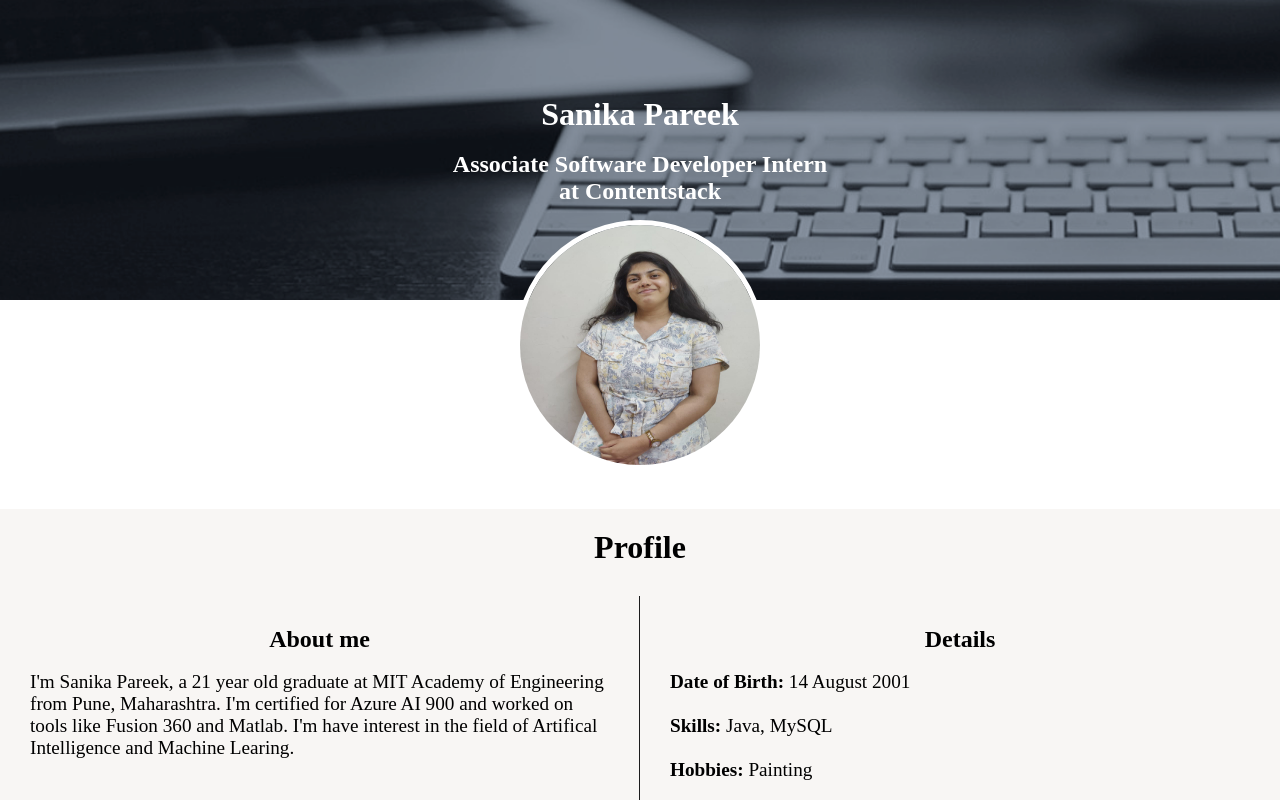
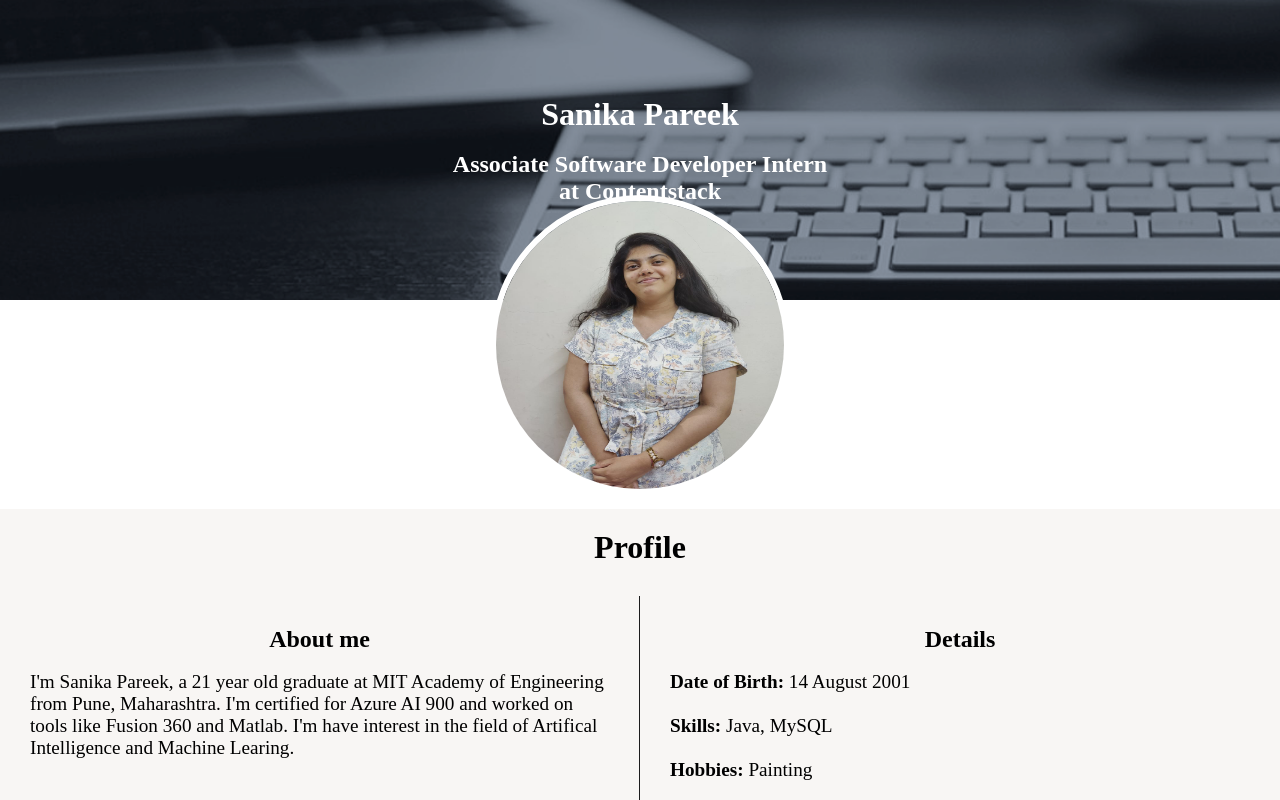
Before and after one commit to sanikapareek-contentstack/sanika-portfolio, a plain HTML site: page index.html in a window 1280 px wide. In both pictures the pointer is over the picture 640 px from the left and 345 px from the top of the page. Shown: the top 800 px of the page. Drawn offline with Linux system fonts and the light colour scheme.

Commit message:
Added hover for profile image

```diff
--- a/style/style.css
+++ b/style/style.css
@@ -32,6 +32,10 @@
     border-radius: 50%;
     border: 5px solid white;
     margin: 0 auto;
+}
+
+.photo img:hover{
+    transform: scale(1.2);
 }
 
 .profile-heading, .project-heading,.achievements-heading,.education-heading{
@@ -89,6 +93,7 @@
     transform: scale(1.1);
     border: 1px solid black;
 }
+
 .project-card-header{
     height: 100px;
     width: 350px;
```
Also changed, not shown: 1 other file.
